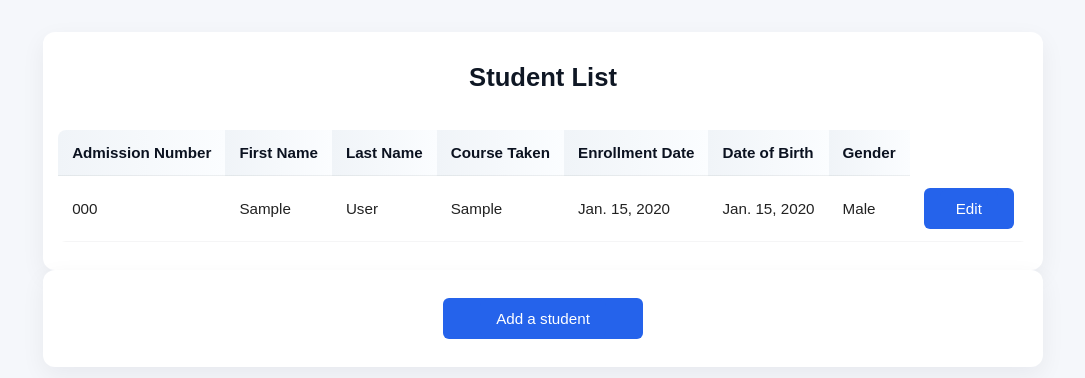
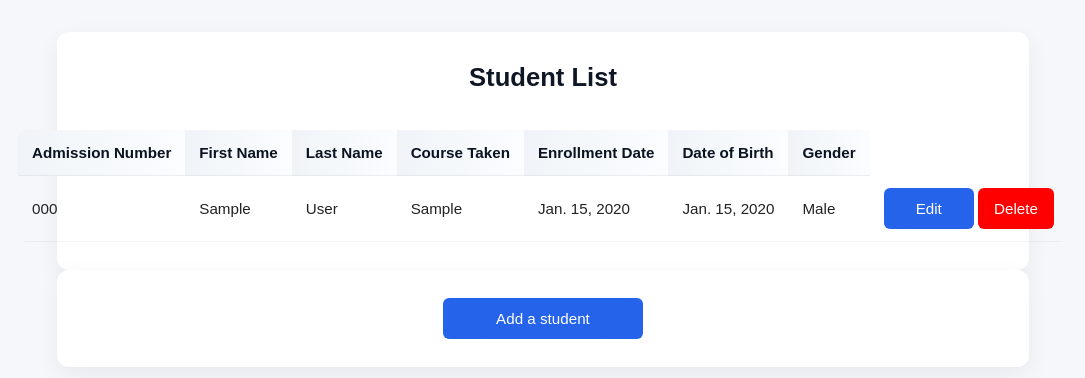
Before and after one commit to MuhammadHassanSaggaf/student_managment_system, a Django app: page /student_managment_system/list/ in a window 1280 px wide. Shown: the top 378 px of the page, without its empty margins (97-1182 px from the left). Run offline with Django 5.2, Linux system fonts and the light colour scheme; tables that the repository leaves empty hold one stand-in row (values such as "Sample post").

Commit message:
Added delete functionality

```diff
--- a/student_managment_system/static/css/styles.css
+++ b/student_managment_system/static/css/styles.css
@@ -13,7 +13,7 @@ body {
 }
 
 .container {
-  max-width: 1000px;
+  max-width: 80%;
   margin: 0 auto;
   background: #fff;
   border-radius: 12px;
--- a/student_managment_system/urls.py
+++ b/student_managment_system/urls.py
@@ -5,4 +5,5 @@ urlpatterns = [
   path('list/', views.list, name='list'),
   path('add/', views.add, name='add'),
   path('edit/<int:student_id>/', views.edit, name='edit'),
+  path('delete/<int:student_id>/', views.delete, name='delete'),
 ]
--- a/student_managment_system/views.py
+++ b/student_managment_system/views.py
@@ -55,3 +55,8 @@
                       "student": student,
                       "errors": errors,
                   })
+
+def delete(request, student_id):
+    student = get_object_or_404(Student, pk=student_id)
+    student.delete()
+    return redirect('list')
--- a/templates/list.html
+++ b/templates/list.html
@@ -37,6 +37,10 @@
                     <button class="editbutton">
                         <a href="{% url 'edit' student.id %}" class="button">Edit</a>
                     </button>
+                    <form method="post" action="{% url 'delete' student.id %}" style="display:inline" onsubmit="return confirm('Delete {{ student.first_name }} {{ student.last_name }}?');">
+                    {% csrf_token %}
+                        <button type="submit" class="buttonsecondary">Delete</button>
+                    </form>
                 </td>
             </tr>
             {% endfor %}
```
